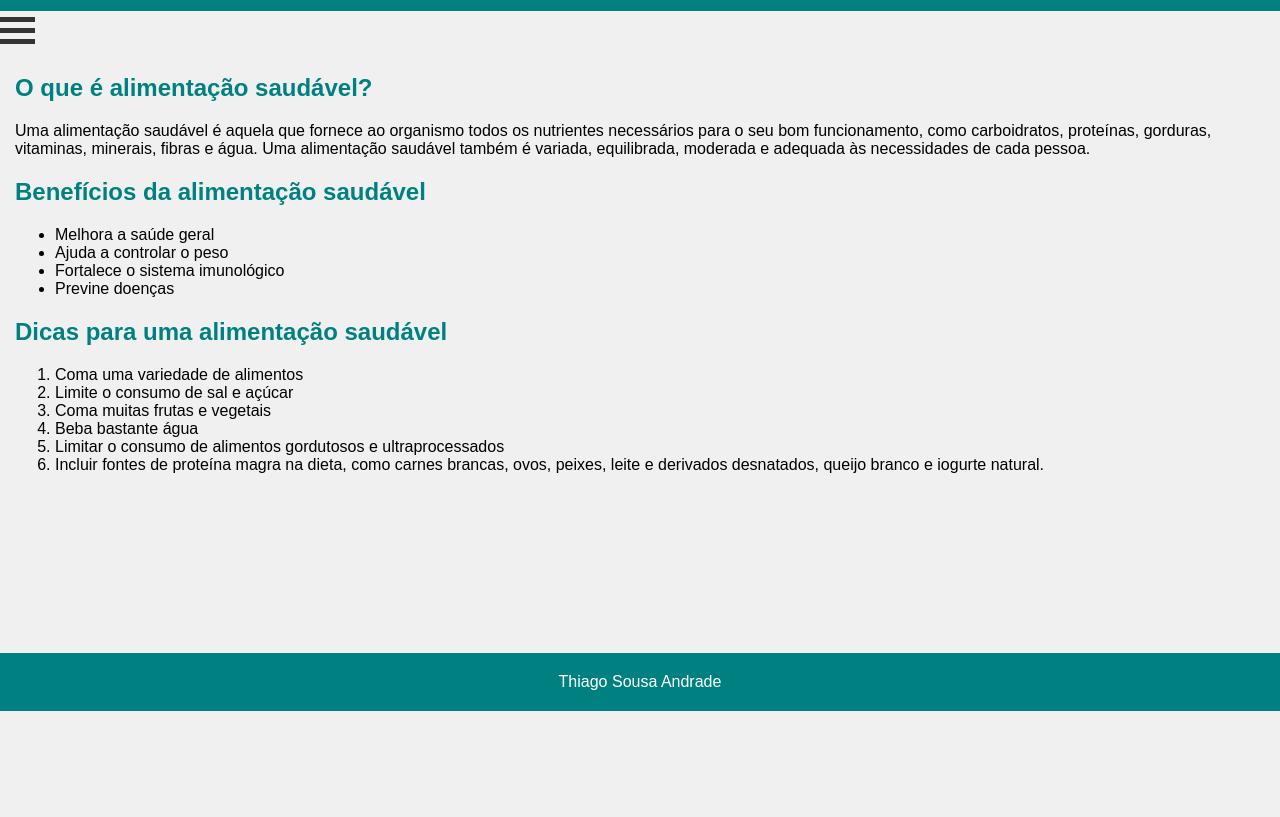
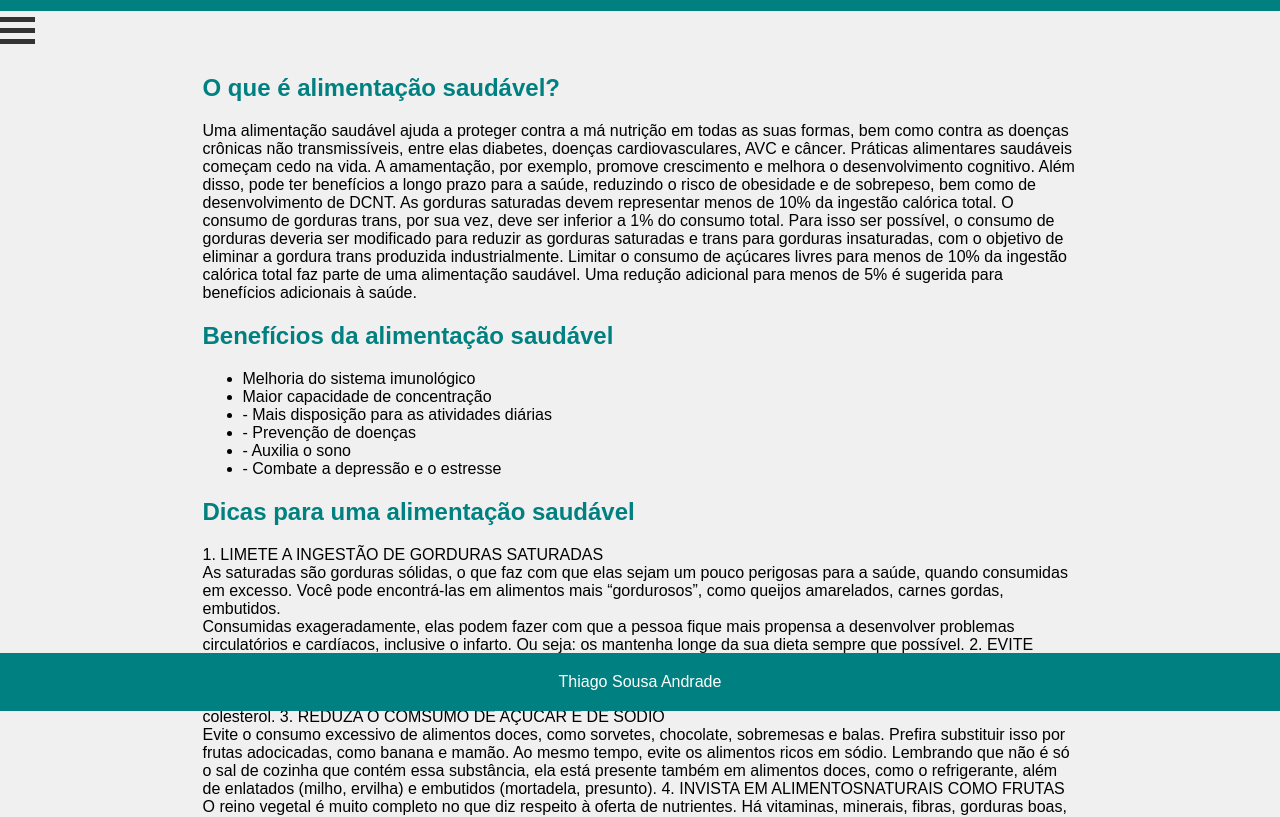
Before and after one commit to Tsar006/thiago_trabalhoIV_webI, a plain HTML site: page paginas/conteudo.html in a window 1280 px wide. Shown: the part 89-906 px from the top of the page. Before the commit the page ends 800 px from the top, so only its background shows below. Drawn offline with Linux system fonts and the light colour scheme.

Commit message:
Add files via upload

```diff
--- a/css/conteudo.css
+++ b/css/conteudo.css
@@ -5,6 +5,10 @@ body {
     background-color: #f0f0f0;
 }
 
+.pag{
+    margin-left: 15%;
+    margin-right: 15%;
+}
 header {
     background-color: #008080;
     color: white;
--- a/paginas/conteudo.html
+++ b/paginas/conteudo.html
@@ -20,21 +20,51 @@
                 <!-- Adicione mais links conforme necessário -->
             </div>
             <main>
+    <div class="pag">
+
                 <section>
                     <h2>O que é alimentação saudável?</h2>
-<p> Uma alimentação saudável é aquela que fornece ao organismo todos os nutrientes necessários para o seu bom funcionamento, como carboidratos, proteínas, gorduras, vitaminas, minerais, fibras e água. Uma alimentação saudável também é variada, equilibrada, moderada e adequada às necessidades de cada pessoa.</p>
+                    <p>Uma alimentação saudável ajuda a proteger contra a má nutrição em todas as suas formas, bem como contra as doenças crônicas não transmissíveis,
+                        entre elas diabetes, doenças cardiovasculares, AVC e câncer.
+                       Práticas alimentares saudáveis começam cedo na vida. A amamentação, por exemplo, promove crescimento e melhora o desenvolvimento
+                        cognitivo. Além disso, pode ter benefícios a longo prazo para a saúde,
+                       reduzindo o risco de obesidade e de sobrepeso, bem como de desenvolvimento de DCNT.
+                       As gorduras saturadas devem representar menos de 10% da ingestão calórica total. O consumo de gorduras trans, por sua vez,
+                        deve ser inferior a 1% do consumo total. Para isso ser possível, o consumo de gorduras deveria
+                        ser modificado para reduzir as gorduras saturadas e trans para gorduras insaturadas,
+                       com o objetivo de eliminar a gordura trans produzida industrialmente.
+                       Limitar o consumo de açúcares livres para menos de 10% da ingestão calórica total faz parte de uma alimentação saudável.
+                       Uma redução adicional para menos de 5% é sugerida para benefícios adicionais à saúde.</p>
                 </section>
                 <section>
                     <h2>Benefícios da alimentação saudável</h2>
+                        <p>
                             <ul>
-                <li>Melhora a saúde geral</li>
-                <li>Ajuda a controlar o peso</li>
-                <li>Fortalece o sistema imunológico</li>
-                <li>Previne doenças</li>
+                                <li> Melhoria do sistema imunológico</li>
+                                <li> Maior capacidade de concentração</li>
+                                <li>- Mais disposição para as atividades diárias</li>
+                                <li>- Prevenção de doenças</li>
+                                <li>- Auxilia o sono</li>
+                                <li>- Combate a depressão e o estresse</li>
+
                             </ul>
+                        </p>
                 </section>
                 <section>
                     <h2>Dicas para uma alimentação saudável</h2>
+                    <p>1. LIMETE A INGESTÃO DE GORDURAS SATURADAS <br>
+                        As saturadas são gorduras sólidas, o que faz com que elas sejam um pouco perigosas para a saúde, quando consumidas em excesso. Você pode encontrá-las em alimentos mais “gordurosos”, como queijos amarelados, carnes gordas, embutidos. <br>
+                        Consumidas exageradamente, elas podem fazer com que a pessoa fique mais propensa a desenvolver problemas circulatórios e cardíacos, inclusive o infarto. Ou seja: os mantenha longe da sua dieta sempre que possível.
+                        2. EVITE ALIMENTOS RICOS EM GORDURAS <br>
+                        Prefira preparar seus alimentos de uma forma mais saudável — assando, cozinhando ou grelhando. Evite fritar em óleo e também minimize o consumo de gorduras saturadas, pois são aquelas que se acumulam no sangue e elevam a taxa de colesterol.
+                        3. REDUZA O COMSUMO DE AÇÚCAR E DE SÓDIO <br>
+                        Evite o consumo excessivo de alimentos doces, como sorvetes, chocolate, sobremesas e balas. Prefira substituir isso por frutas adocicadas, como banana e mamão. Ao mesmo tempo, evite os alimentos ricos em sódio. Lembrando que não é só o sal de cozinha que contém essa substância, ela está presente também em alimentos doces, como o refrigerante, além de enlatados (milho, ervilha) e embutidos (mortadela, presunto).
+                        4. INVISTA EM ALIMENTOSNATURAIS COMO FRUTAS <br>
+                        O reino vegetal é muito completo no que diz respeito à oferta de nutrientes. Há vitaminas, minerais, fibras, gorduras boas, proteínas e muito mais. E o melhor: uma grande variedade de sabores, texturas e possibilidades.
+                        5. Beba muita água ao longo do seu dia BEBA MUITA ÁGUA AO LONGO DO SEU DIA <br>
+                        Água é vida! Um adulto humano tem o organismo composto, em média, por 75% de água. Essa substância é o que nos mantém vivos e, sem ela, as reações físicas e químicas do nosso corpo não poderiam acontecer. <br>
+                        Ou seja: é preciso nos hidratar. E isso deve ser feito com, pelo menos, 30 ml de água por cada quilo de peso de uma pessoa. Por exemplo: alguém com 60 kg deve ingerir, ao longo do dia, por volta de 1800 ml (ou 1,8 litro).</p>
+
                     <ol>
                         <li>Coma uma variedade de alimentos</li>
                         <li>Limite o consumo de sal e açúcar</li>
@@ -48,6 +78,7 @@
             <footer>
                 <p> Thiago Sousa Andrade</p>
         </footer>
+    </div>
     <script src="../js/hamburguer.js"></script>
 </body>
 </html>
```
Lines whose indentation alone changed are shown as unchanged.
